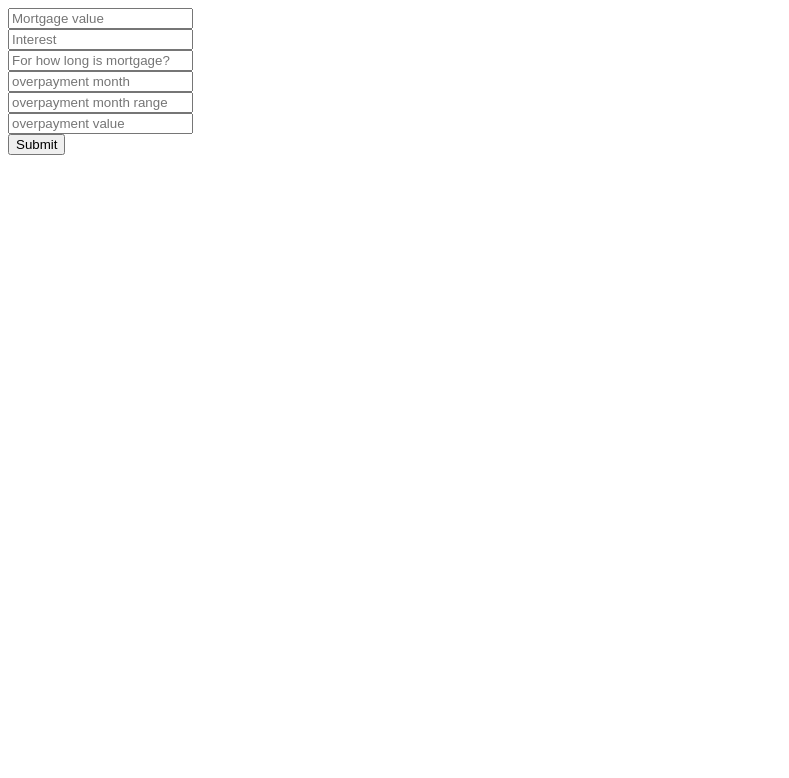
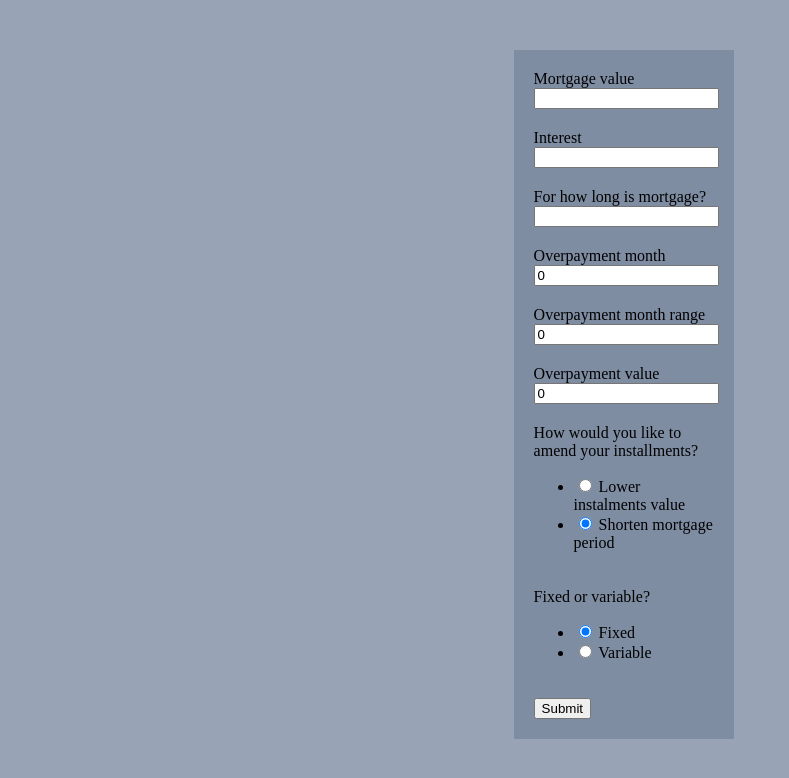
Before and after one commit to KamilB91/mortgage-calculator, a Flask app: page / in a window 1280 px wide. Shown: the top 778 px of the page, without its empty margins (0-789 px from the left). Run offline with Flask 2, Linux system fonts and the light colour scheme; some libraries are stand-ins or nearby versions.

Commit message:
added fixed/varible, lower/shorten options

```diff
--- a/app.py
+++ b/app.py
@@ -20,65 +20,158 @@ def fixed():
         installments_months = period_years * 12  # n
         overpayment = 0
 
-        q = 1+(interest/12)  # q
+        mortgage_details = []
 
-        mortgage_details = []
-        installment_value = mortgage*(q**installments_months)*(q-1)/((q**installments_months)-1)  # R
-        total_cost = installment_value*installments_months  # C
-        for i in range(1, installments_months+1):
-            interest_value = mortgage_remaining * interest / 12
-            principal = installment_value - interest_value
-            if form.overpayment_month_range:
-                if i in range(int(form.overpayment_month.data), int(form.overpayment_month_range.data)+1):
-                    overpayment = form.overpayment_value.data
-                    mortgage_remaining -= overpayment
-                else:
-                    overpayment = 0
-            elif str(i) in form.overpayment_month.data:
-                overpayment = form.overpayment_value.data
-                mortgage_remaining -= overpayment
-            else:
-                overpayment = 0
+        if form.mortgage_type.data == 'fixed':
+            q = 1 + (interest / 12)  # q
+            installment_value = mortgage*(q**installments_months)*(q-1)/((q**installments_months)-1)  # R
+            total_cost = installment_value*installments_months  # C
+            if form.option.data == 'short':
+                for i in range(1, installments_months+1):
+                    interest_value = mortgage_remaining * interest / 12
+                    principal = installment_value - interest_value
+                    if form.overpayment_end.data != 0:
+                        if i in range(int(form.overpayment_start.data), int(form.overpayment_end.data)+1):
+                            overpayment = form.overpayment_value.data
+                            mortgage_remaining -= overpayment
+                        else:
+                            overpayment = 0
+                    elif i == form.overpayment_start.data:
+                        overpayment = form.overpayment_value.data
+                        mortgage_remaining -= overpayment
+                    else:
+                        overpayment = 0
 
-            if mortgage_remaining < 0:
-                mortgage_remaining = 0
-                installment_value = 0
-                principal = 0
-                interest_value = 0
-            elif mortgage_remaining < installment_value:
-                interest_value = mortgage_remaining * interest / 12
-                installment_value = mortgage_remaining + interest_value
-                principal = installment_value - interest_value
-                mortgage_remaining -= principal
-            else:
-                mortgage_remaining -= principal
+                    if mortgage_remaining <= 0:
+                        mortgage_remaining = 0
+                        installment_value = 0
+                        principal = 0
+                        interest_value = 0
+                    elif mortgage_remaining < installment_value:
+                        interest_value = mortgage_remaining * interest / 12
+                        installment_value = mortgage_remaining + interest_value
+                        principal = installment_value - interest_value
+                        mortgage_remaining -= principal
+                    else:
+                        mortgage_remaining -= principal
 
-            mortgage_details.append(dict(installment_value=round(installment_value, 2), principal=round(principal, 2),
-                                         interest_value=round(interest_value, 2), remaining_mortgage=round(mortgage_remaining, 2),
-                                         overpayment=overpayment))
-        return render_template('fixed_mortgage.html', table=table(mortgage_details))
+                    mortgage_details.append(dict(month=i, installment_value=round(installment_value, 2), principal=round(principal, 2),
+                                                 interest_value=round(interest_value, 2), remaining_mortgage=round(mortgage_remaining, 2),
+                                                 overpayment=overpayment))
+                return render_template('fixed_mortgage.html', table=table(mortgage_details))
+            elif form.option.data == 'lower':
+                remaining_months = installments_months
+                for i in range(1, installments_months+1):
+                    interest_value = mortgage_remaining * interest / 12
+                    principal = installment_value - interest_value
+                    if form.overpayment_end.data != 0:
+                        if i in range(int(form.overpayment_start.data), int(form.overpayment_end.data)+1):
+                            overpayment = form.overpayment_value.data
+                            mortgage_remaining -= overpayment
+                        else:
+                            overpayment = 0
+                    elif i == form.overpayment_start.data:
+                        overpayment = form.overpayment_value.data
+                        mortgage_remaining -= overpayment
+                    else:
+                        overpayment = 0
 
-    return render_template('fixed.html', form=form)
+                    remaining_months -= 1
 
+                    if mortgage_remaining <= 0:
+                        mortgage_remaining = 0
+                        installment_value = 0
+                        principal = 0
+                        interest_value = 0
+                    elif mortgage_remaining < installment_value:
+                        interest_value = mortgage_remaining * interest / 12
+                        installment_value = mortgage_remaining + interest_value
+                        principal = installment_value - interest_value
+                        mortgage_remaining -= principal
+                    else:
+                        mortgage_remaining -= principal
 
-@app.route('/variable')
-def variable():
-    form = forms.FixedForm()
-    mortgage = 234000  # A
-    interest = 0.0315  # b
-    period_years = 20
-    installments_months = period_years * 12  # n
-    paid_rates = 0  # x
-    total = []
-    for _ in range(installments_months):
-        Rk = mortgage / installments_months  # rata kapitalu
-        Ro = ((mortgage - paid_rates) * interest) / 12  # rata oprocentowania
-        paid_rates += Rk
-        total.append(Rk+Ro)
-        print(Rk+Ro)
-    print(sum(total))
-    return render_template('fixed.html', form=form)
+                    mortgage_details.append(dict(month=i, installment_value=round(installment_value, 2), principal=round(principal, 2),
+                                                 interest_value=round(interest_value, 2), remaining_mortgage=round(mortgage_remaining, 2),
+                                                 overpayment=overpayment))
+                    if remaining_months > 0:
+                        installment_value = mortgage_remaining * (q ** remaining_months) * (q - 1) / ((q ** remaining_months) - 1)
+                return render_template('fixed_mortgage.html', table=table(mortgage_details))
+
+        elif form.mortgage_type.data == 'variable':
+            principal = mortgage / installments_months  # principal
+            if form.option.data == 'short':
+                for i in range(1, installments_months+1):
+                    if form.overpayment_end.data != 0:
+                        if i in range(int(form.overpayment_start.data), int(form.overpayment_end.data)+1):
+                            overpayment = form.overpayment_value.data
+                            mortgage_remaining -= overpayment
+                        else:
+                            overpayment = 0
+                    elif i == form.overpayment_start.data:
+                        overpayment = form.overpayment_value.data
+                        mortgage_remaining -= overpayment
+                    else:
+                        overpayment = 0
+
+                    interest_value = (mortgage_remaining * interest) / 12  # interest
+                    installment = principal + interest_value
+                    if mortgage_remaining < 0:
+                        mortgage_remaining = 0
+                        installment = 0
+                        principal = 0
+                        interest_value = 0
+                    elif mortgage_remaining < installment:
+                        interest_value = mortgage_remaining * interest / 12
+                        installment = mortgage_remaining + interest_value
+                        principal = installment - interest_value
+                        mortgage_remaining -= principal
+                    else:
+                        mortgage_remaining -= principal
+                    mortgage_details.append(dict(month=i, installment_value=round(installment, 2), principal=round(principal, 2),
+                                                 interest_value=round(interest_value, 2), remaining_mortgage=round(mortgage_remaining, 2),
+                                                 overpayment=overpayment))
+                return render_template('fixed_mortgage.html', table=table(mortgage_details))
+            elif form.option.data == 'lower':
+                remaining_months = installments_months
+                for i in range(1, installments_months+1):
+                    if form.overpayment_end.data != 0:
+                        if i in range(int(form.overpayment_start.data), int(form.overpayment_end.data)+1):
+                            overpayment = form.overpayment_value.data
+                            mortgage_remaining -= overpayment
+                            principal = mortgage_remaining / remaining_months
+                        else:
+                            overpayment = 0
+                    elif i == form.overpayment_start.data:
+                        overpayment = form.overpayment_value.data
+                        mortgage_remaining -= overpayment
+                    else:
+                        overpayment = 0
+                    interest_value = (mortgage_remaining * interest) / 12  # interest
+                    installment = principal + interest_value
+                    if mortgage_remaining < 0:
+                        mortgage_remaining = 0
+                        installment = 0
+                        principal = 0
+                        interest_value = 0
+                    elif mortgage_remaining < installment:
+                        interest_value = mortgage_remaining * interest / 12
+                        installment = mortgage_remaining + interest_value
+                        principal = installment - interest_value
+                        mortgage_remaining -= principal
+                    else:
+                        mortgage_remaining -= principal
+                    remaining_months -= 1
+                    mortgage_details.append(
+                        dict(month=i, installment_value=round(installment, 2), principal=round(principal, 2),
+                             interest_value=round(interest_value, 2), remaining_mortgage=round(mortgage_remaining, 2),
+                             overpayment=overpayment))
+                    if remaining_months > 0:
+                        principal = mortgage_remaining / remaining_months
+                return render_template('fixed_mortgage.html', table=table(mortgage_details))
+
+    return render_template('fixed_form.html', form=form)
 
 
 if __name__ == '__main__':
-    app.run()
+    app.run()  # host="192.168.0.206"
--- a/forms.py
+++ b/forms.py
@@ -1,6 +1,6 @@
 from flask_wtf import FlaskForm
-from wtforms import IntegerField, FloatField, SubmitField, StringField
-from wtforms.validators import DataRequired
+from wtforms import IntegerField, FloatField, SubmitField, StringField, RadioField
+from wtforms.validators import DataRequired, Optional
 
 
 class FixedForm(FlaskForm):
@@ -20,13 +20,25 @@ class FixedForm(FlaskForm):
             DataRequired()
         ]
     )
-    overpayment_month = StringField(
-        'overpayment month'
+    overpayment_start = IntegerField(
+        'Overpayment month',
+        validators=[Optional()],
+        default='0'
     )
-    overpayment_month_range = StringField(
-        'overpayment month range'
+    overpayment_end = IntegerField(
+        'Overpayment month range',
+        validators=[Optional()],
+        default='0'
     )
     overpayment_value = IntegerField(
-        'overpayment value'
+        'Overpayment value',
+        validators=[Optional()],
+        default=0
     )
+    option = RadioField('How would you like to amend your installments?',
+                        choices=[('lower', 'Lower instalments value'), ('short', 'Shorten mortgage period')],
+                        default='short')
+    mortgage_type = RadioField('Fixed or variable?',
+                               choices=[('fixed', 'Fixed'), ('variable', 'Variable')],
+                               default='fixed')
     submit = SubmitField('Submit')
--- /dev/null
+++ b/static/css/style.css
@@ -0,0 +1,25 @@
+table tr td {
+    background-color: rgba(127, 141, 163, 1);
+    color: white;
+    padding: 5px;
+    border-collapse: collapse;
+}
+table {
+    width: 30%;
+    margin-left: 35%;
+    margin-top: 50px;
+}
+body {
+    background-color: rgba(127, 141, 163, 0.8);
+}
+
+form {
+    background-color: rgba(127, 141, 163, 1);
+    width: 200px;
+    margin-left: 40%;
+    margin-top: 50px;
+    padding: 10px;
+}
+.element {
+    padding: 10px;
+}
--- a/tables.py
+++ b/tables.py
@@ -2,8 +2,9 @@ from flask_table import Table, Col
 
 
 class FixedTable(Table):
+    month = Col('Month')
     installment_value = Col('Installment')
+    interest_value = Col('Interest Value')
     principal = Col('Principal')
-    interest_value = Col('Interest Value')
-    overpayment = Col('overpayment')
     remaining_mortgage = Col('Remaining')
+    overpayment = Col('Overpayment')
--- a/templates/fixed.html
+++ /dev/null
@@ -1,8 +0,0 @@
-{% from 'macro.html' import render_field %}
-
-<form action="" method="post" style="justify-content: center">
-    {{ form.hidden_tag() }}
-    {% for field in form %}
-        {{ render_field(field) }}
-    {% endfor %}
-</form>
--- /dev/null
+++ b/templates/fixed_form.html
@@ -0,0 +1,42 @@
+{% extends 'layout.html' %}
+
+{% block content %}
+<form action="{{ url_for('fixed') }}" method="post" style="justify-content: center">
+    {{ form.hidden_tag() }}
+    <div class="element">
+        {{ form.mortgage.label }}
+        {{ form.mortgage }}
+    </div>
+    <div class="element">
+        {{ form.interest.label }}
+        {{ form.interest }}
+    </div>
+    <div class="element">
+        {{ form.period.label }}
+        {{ form.period }}
+    </div>
+    <div class="element">
+        {{ form.overpayment_start.label }}
+        {{ form.overpayment_start }}
+    </div>
+    <div class="element">
+        {{ form.overpayment_end.label }}
+        {{ form.overpayment_end }}
+    </div>
+    <div class="element">
+        {{ form.overpayment_value.label }}
+        {{ form.overpayment_value }}
+    </div>
+    <div class="element">
+        {{ form.option.label }}
+        {{ form.option }}
+    </div>
+    <div class="element">
+        {{ form.mortgage_type.label }}
+        {{ form.mortgage_type }}
+    </div>
+    <div class="element">
+        {{ form.submit }}
+    </div>
+</form>
+{% endblock %}
--- a/templates/fixed_mortgage.html
+++ b/templates/fixed_mortgage.html
@@ -1 +1,5 @@
-{{ table }}
+{% extends 'layout.html' %}
+
+{% block content %}
+    {{ table }}
+{% endblock %}
--- /dev/null
+++ b/templates/layout.html
@@ -0,0 +1,12 @@
+<!DOCTYPE html>
+<html lang="en">
+<head>
+    <meta charset="UTF-8">
+    <title>Kamil's mortgage calculator</title>
+    <link rel="stylesheet" type="text/css" href="/static/css/style.css">
+</head>
+<body>
+    {% block content %}
+    {% endblock %}
+</body>
+</html>
```
